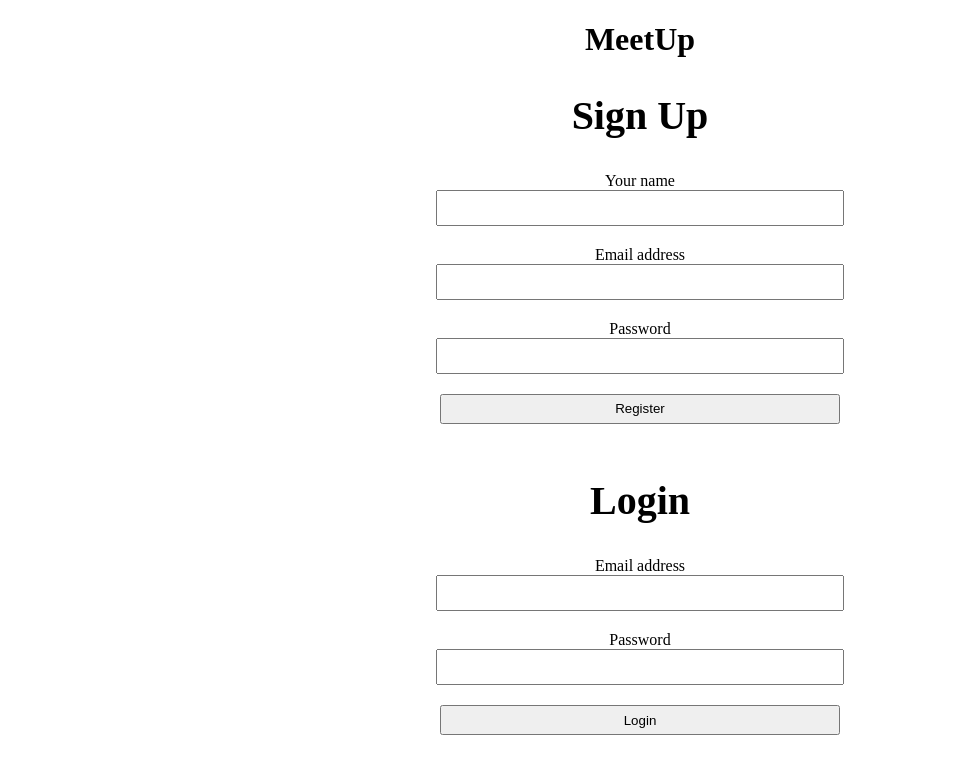
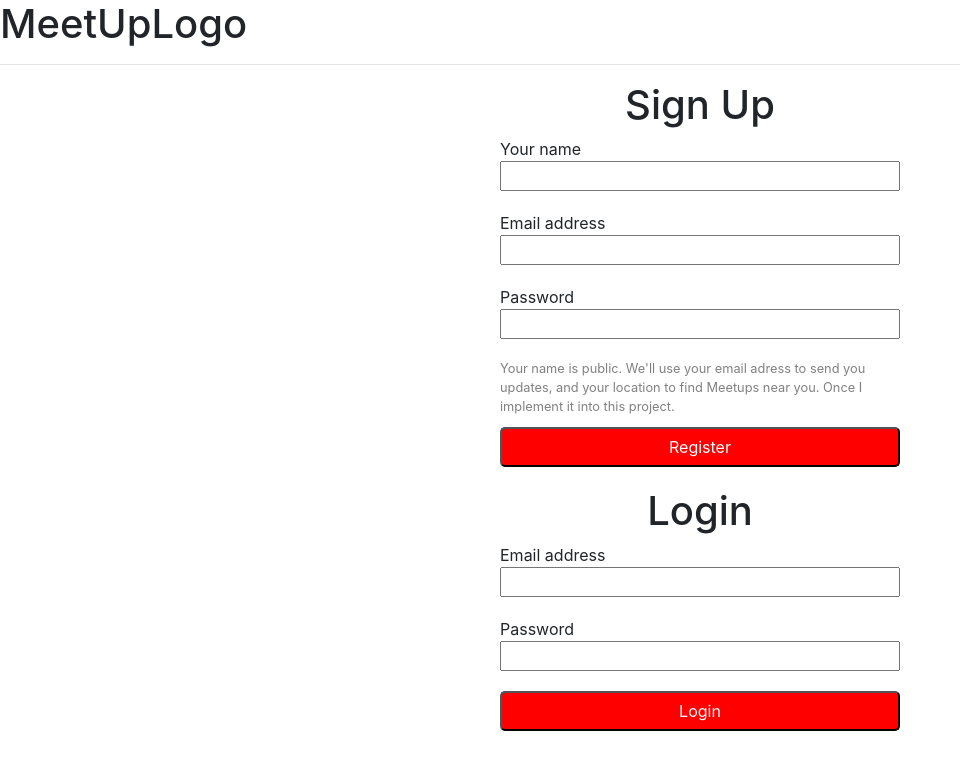
Before and after one commit to jbarragan88/Meet-Up-Website, an Angular app in the folder website/: page /login in a window 1280 px wide. Shown: the top 774 px of the page, without its empty margins (0-960 px from the left). Built offline with nearby package versions, Linux system fonts and the light colour scheme.

Commit message:
Login Component Styling and Bootstrap Installation

```diff
--- a/website/src/app/app.component.html
+++ b/website/src/app/app.component.html
@@ -1,7 +1,2 @@
 <!--The content below is only a placeholder and can be replaced.-->
-<div style="text-align:center">
-  <h1>
-    MeetUp
-  </h1>
-</div>
 <router-outlet></router-outlet>
--- a/website/src/app/home/home.component.html
+++ b/website/src/app/home/home.component.html
@@ -3,7 +3,7 @@
     <nav>
       <ul>
 
-        <li>
+        <li class="nav-item">
           <a href="#!">Explore</a>
         </li>
 
--- a/website/src/app/login/login.component.css
+++ b/website/src/app/login/login.component.css
@@ -1,11 +1,30 @@
-#container {
+#container{
+    margin: 0 0 0 500px;
     text-align: center;
+    width: 400px;
 }
-h2 {
+h2{
     font-size: 40px;
 }
-input {
+input{
     width: 400px;
     height: 30px;
     margin-bottom: 20px;
 }
+label {
+    text-align: left;
+    margin-bottom: 0;
+    display: block;
+}
+small {
+    display: block;
+    text-align: left;
+    color: gray;
+    margin-bottom: 10px;
+}
+#submit {
+    height: 40px;
+    background-color: red;
+    border-radius: 5px;
+    color: white;
+}
--- a/website/src/app/login/login.component.html
+++ b/website/src/app/login/login.component.html
@@ -1,3 +1,7 @@
+<header>
+  <h1>MeetUpLogo</h1>
+  <hr>
+</header>
 <div id="container">
   <h2>Sign Up</h2>
 
@@ -8,17 +12,18 @@
   <form (submit)="createUser()">
       <!-- <p>{{ register_user | json}}</p> -->
     <label for="">Your name</label>
-    <br>
     <input type="text" name="email" [(ngModel)]="register_user.name" >
     <br>
     <label for="">Email address</label>
-    <br>
     <input type="text" name="email" [(ngModel)]="register_user.email" >
     <br>
     <label for="">Password</label>
-    <br>
     <input type="password" name="email" [(ngModel)]="register_user.password" >
     <br>
+    <small>
+      Your name is public. We'll use your email adress to send you updates, and your location to find Meetups near you.
+      Once I implement it into this project.
+    </small>
     <input type="submit" value="Register" name="submit" id="submit">
   </form>
   <h2>Login</h2>
@@ -27,11 +32,9 @@
   <form (submit)="loginUser()">
       <!-- <p>{{ login_user | json}}</p> -->
     <label for="">Email address</label>
-    <br>
     <input type="text" name="email" [(ngModel)]="login_user.email" >
     <br>
     <label for="">Password</label>
-    <br>
     <input type="password" name="email" [(ngModel)]="login_user.password" >
     <br>
     <input type="submit" value="Login" name="submit" id="submit">
```
Also changed, not shown: website/.angular-cli.json.
